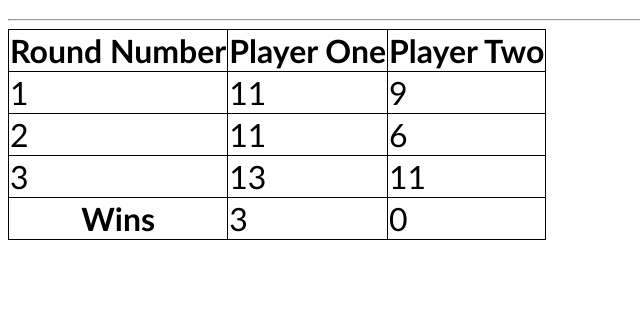
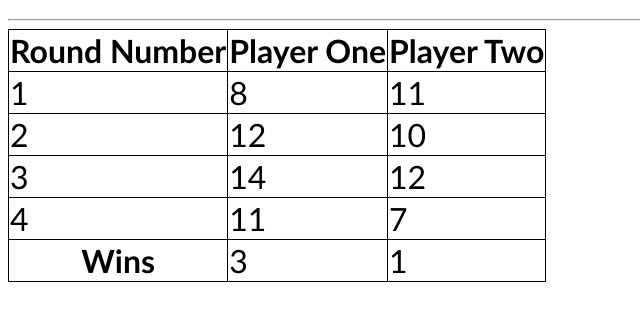
Before and after one commit to henry7720/Table-Tennis-Simulator, a plain HTML site: page data/index.html in a window 1280 px wide. Shown: the part 63-384 px from the top of the page, without its empty margins (0-640 px from the left). Drawn offline with Linux system fonts and the light colour scheme.

Commit message:
cleaned up

```diff
--- a/data/index.html
+++ b/data/index.html
@@ -24,23 +24,28 @@
       </tr>
       <tr>
         <td>1</td>
+        <td>8</td>
         <td>11</td>
-        <td>9</td>
       </tr>
       <tr>
         <td>2</td>
-        <td>11</td>
-        <td>6</td>
+        <td>12</td>
+        <td>10</td>
       </tr>
       <tr>
         <td>3</td>
-        <td>13</td>
+        <td>14</td>
+        <td>12</td>
+      </tr>
+      <tr>
+        <td>4</td>
         <td>11</td>
+        <td>7</td>
       </tr>
       <tr>
         <th>Wins</th>
         <td>3</td>
-        <td>0</td>
+        <td>1</td>
       </tr>
     </table>
   </body>
```
